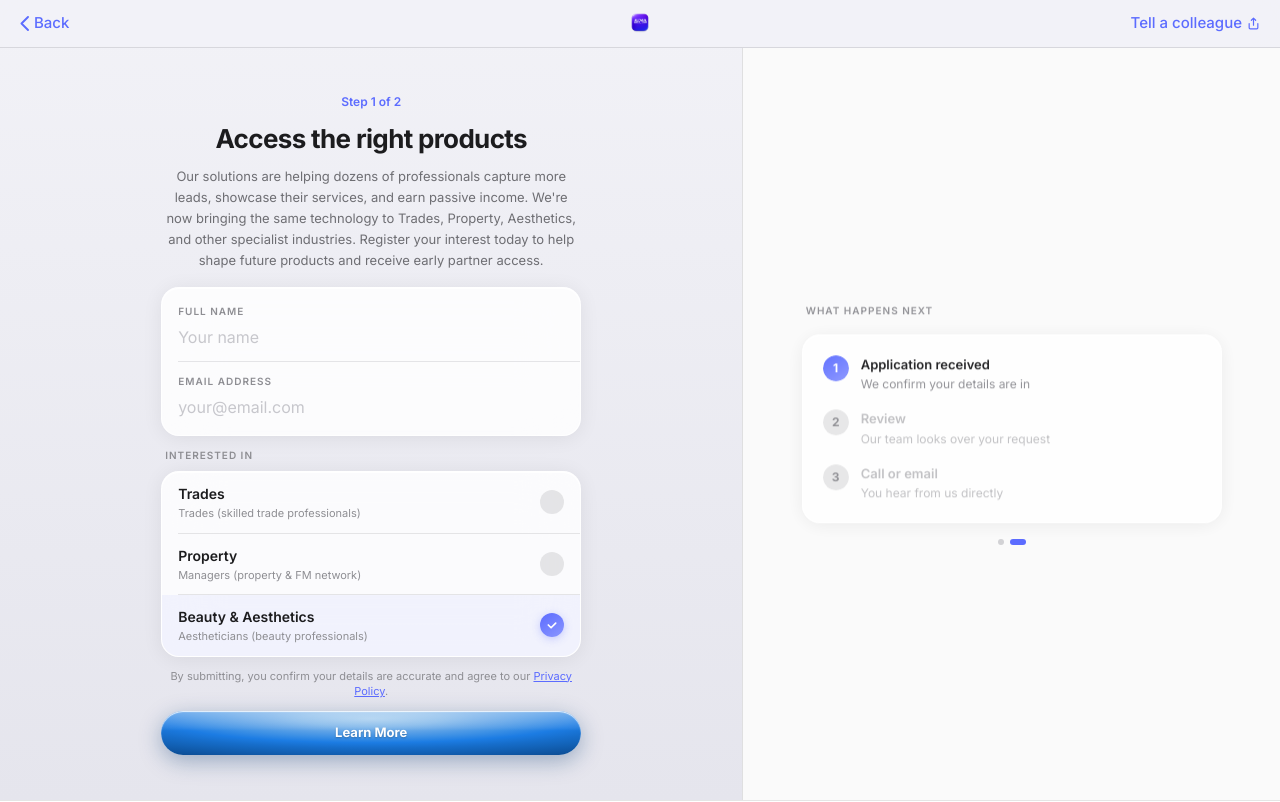
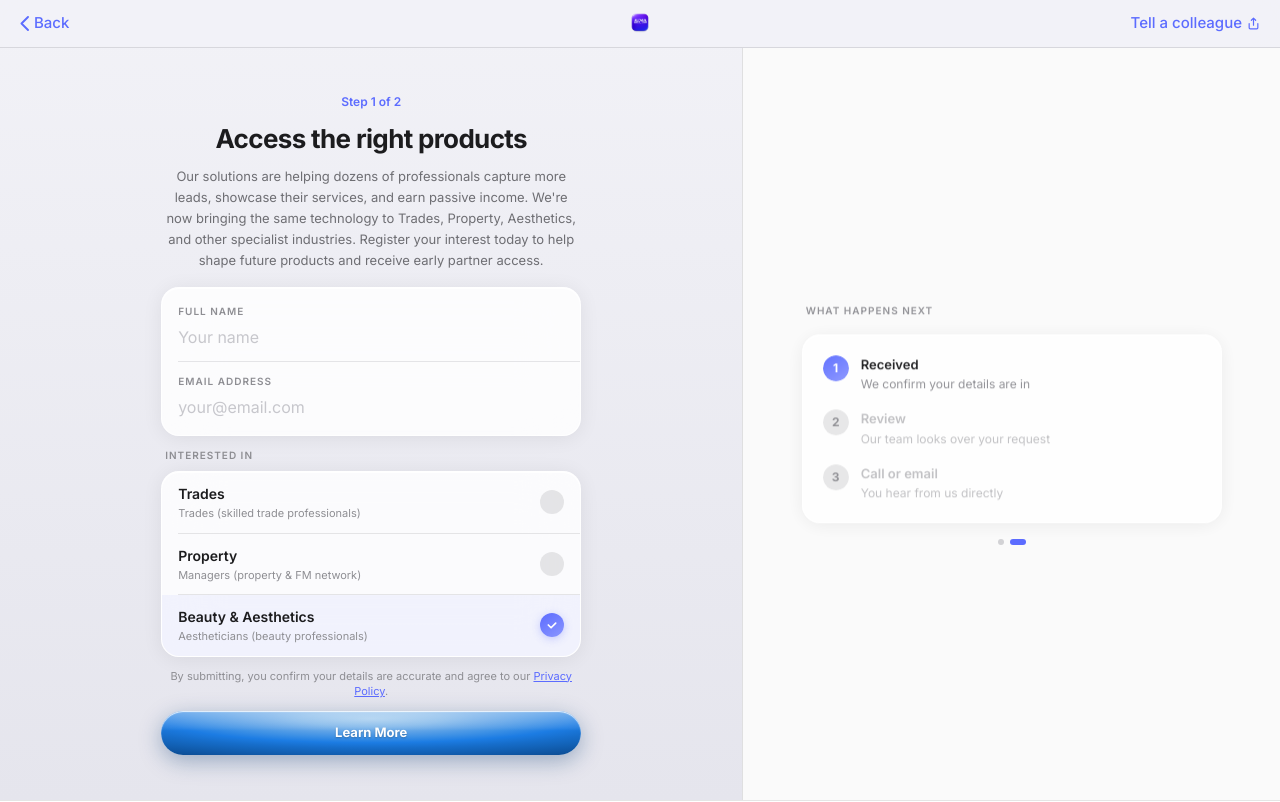
Before and after one commit to 1nn4a/iwa, a React (Vite) app: page /product-beauty-form in a window 1280 px wide. Shown: the top 802 px of the page. Built offline with nearby package versions, Linux system fonts and the light colour scheme.

Commit message:
q3 cta a/b2

```diff
--- a/src/pages/HomePage.tsx
+++ b/src/pages/HomePage.tsx
@@ -131,10 +131,10 @@ We enable specialist businesses and independent professionals to connect, share
 
           <div className="mt-6 flex flex-wrap gap-2 justify-center">
             <a
-              href="https://www.innovatewithaima.com/definitions"
+              href="https://www.innovatewithaima.com/apply"
               className="rounded-full bg-black px-3 py-1.5 text-[11px] font-medium text-white shadow-lg shadow-black/30 transition hover:-translate-y-0.5"
             >
-              Learn More
+              Apply to IWA
            </a>
 
              <a href="https://group.innovatewithaima.com/submit-an-opportunity"
--- a/src/pages/ProductFormPage.tsx
+++ b/src/pages/ProductFormPage.tsx
@@ -146,7 +146,7 @@ function MarketingCards() {
 
 function ProcessSteps({ activeStep }: { activeStep: number }) {
   const steps = [
-    { n: 1, label: 'Application received', desc: 'We confirm your details are in' },
+    { n: 1, label: 'Received', desc: 'We confirm your details are in' },
     { n: 2, label: 'Review', desc: 'Our team looks over your request' },
     { n: 3, label: 'Call or email', desc: 'You hear from us directly' },
   ]
@@ -780,7 +780,7 @@ if (!res.ok) {
 
                  <motion.div initial={{ opacity: 0, y: 6 }} animate={{ opacity: 1, y: 0 }} transition={{ delay: 0.2 }}>
                             <h2 className="text-[22px] font-bold tracking-tight" style={{ color: '#1c1c1e' }}>
-                              Application Received
+
                             </h2>
                             <p className="mt-2 text-[14px] leading-relaxed" style={{ color: '#6e6e73' }}>
                               We'll review your request for{' '}
```
